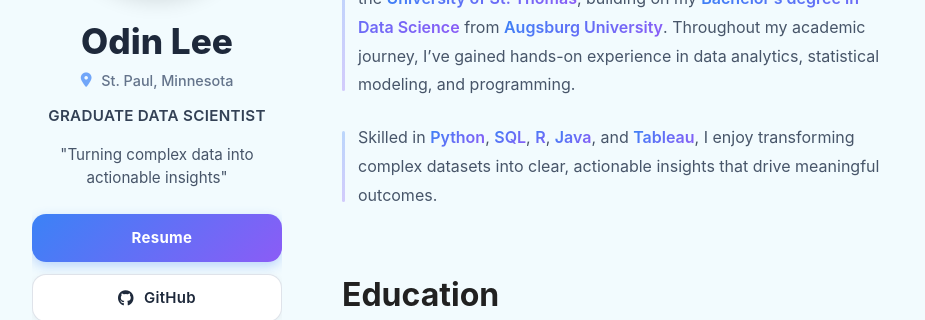
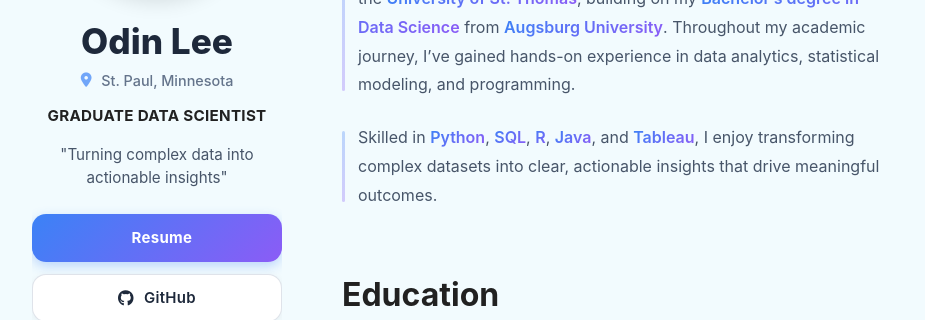
Before and after one commit to OdinLeePro/OdinLeePro.github.io, a Jekyll site: the page built from index.md, in a window 1280 px wide. Shown: the part 260-580 px from the top of the page, without its empty margins (178-1103 px from the left). Built offline with Jekyll 4.4.1, drawn with Linux system fonts in a browser that asks for light colours.

Commit message:
Update leftSideHeader.html

```diff
--- a/_includes/leftSideHeader.html
+++ b/_includes/leftSideHeader.html
@@ -15,7 +15,7 @@
 
 <!-- Professional Title - displays professional title/role -->
 {% if site.professional_title %} <!-- if a professional_title is defined in the _config.yml(e.g. professional_title: Graduate Data Scientist) -->
-  <p class="professional-title">{{ site.professional_title }}</p>
+  <p class="professional-title"><strong>{{ site.professional_title }}</strong></p>
 {% endif %}
 
 <!-- Tagline - short, compelling tagline -->
```
